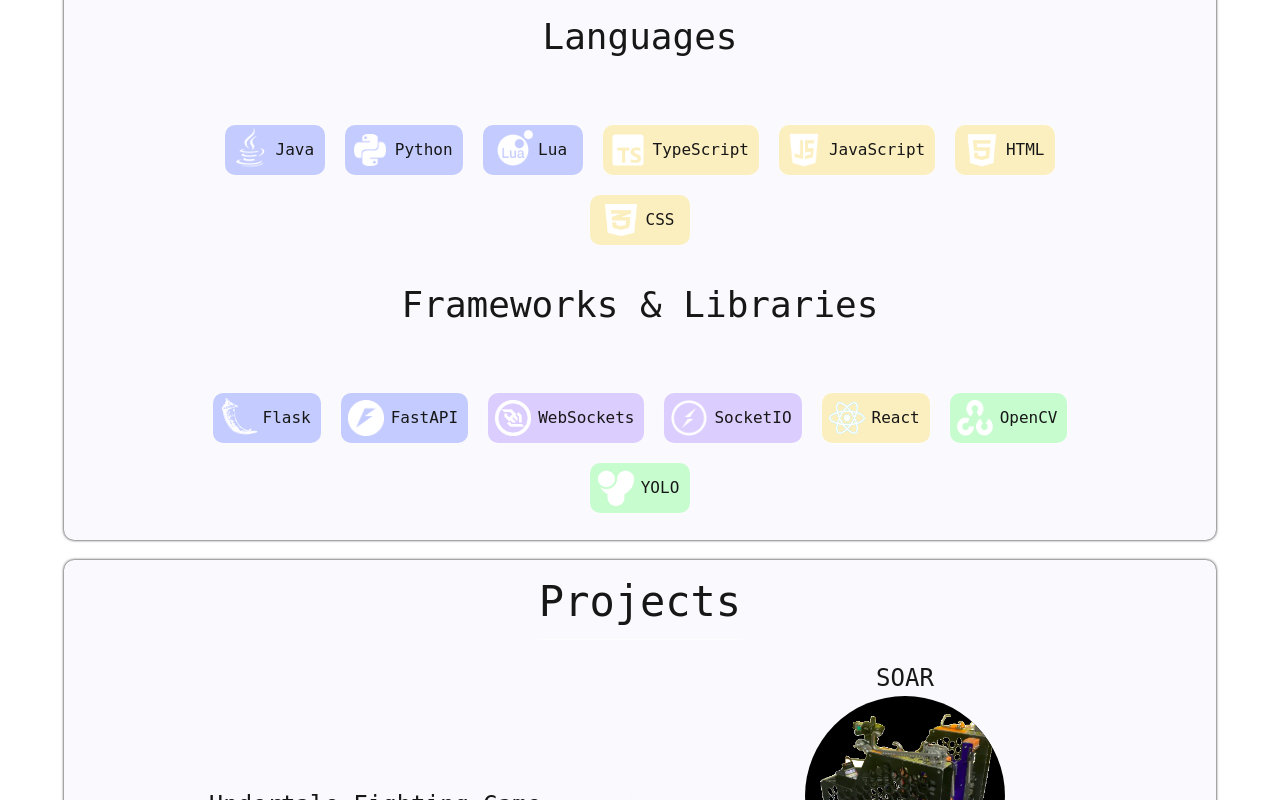
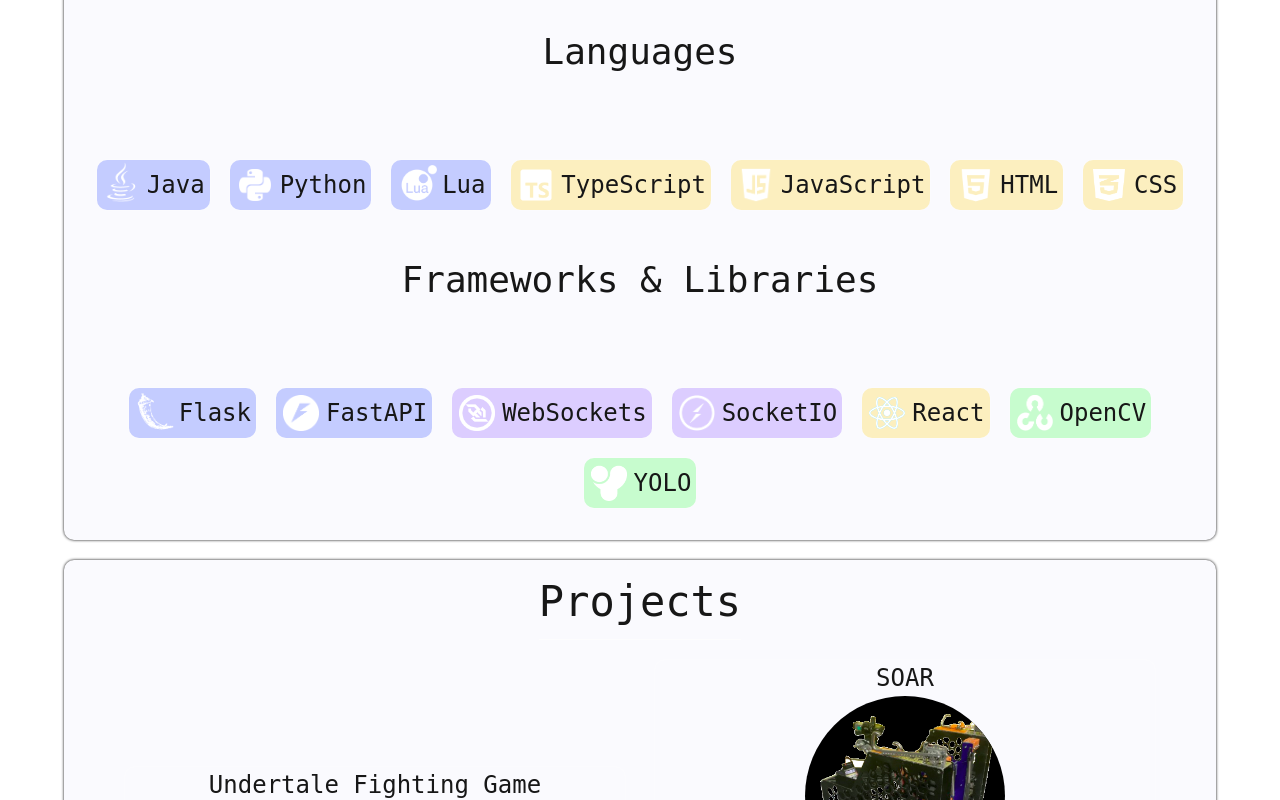
Before and after one commit to DoctorKrill08/Portfolio, a Next.js app: page / in a window 1280 px wide. Shown: the part 1460-2260 px from the top of the page. Built offline with nearby package versions, Linux system fonts and the light colour scheme.

Commit message:
projects part 3

```diff
--- a/app/projects/projects.jsx
+++ b/app/projects/projects.jsx
@@ -5,6 +5,7 @@
 import * as skills from '../skills/skill_buttons'
 import SkillIcon from '../skills/skill_buttons';
 import skillStyle from '../skills/skills.module.css';
+import { transform } from 'motion';
 
 
 export default function Skills({mobile = false }) {
@@ -54,14 +55,13 @@
         <div className={skillStyle.projectSkillTitle}><h2>Hardware</h2></div>
         <div className={skillStyle.skillBox}>
           <SkillIcon skill={skills.WHEELED_ODOMETRY} type={skills.HARDWARE} />
+          <SkillIcon skill={skills.IMU} type={skills.HARDWARE} />
           <SkillIcon skill={skills.WEBCAM} type={skills.HARDWARE} />
         </div>
         <div className={skillStyle.projectSkillTitle}><h2>Abilities</h2></div>
         <div className={skillStyle.skillBox}>
           <SkillIcon skill={skills.CONTROL} type={skills.OTHER} />
           <SkillIcon skill={skills.APRIL_TAGS} type={skills.OTHER} />
-          <SkillIcon skill={skills.AUTONOMOUS} type={skills.OTHER} />
-          <SkillIcon skill={skills.TELEOPERATED} type={skills.OTHER} />
         </div>
         </div>
     }
@@ -82,6 +82,7 @@
       <div className={skillStyle.projectSkillTitle}><h2>Hardware</h2></div>
       <div className={skillStyle.skillBox}>
         <SkillIcon skill={skills.WHEELED_ODOMETRY} type={skills.HARDWARE} />
+        <SkillIcon skill={skills.IMU} type={skills.HARDWARE} />
         <SkillIcon skill={skills.WEBCAM} type={skills.HARDWARE} />
       </div>
 
@@ -91,8 +92,6 @@
         <SkillIcon skill={skills.LOCALIZATION} type={skills.OTHER} />
         <SkillIcon skill={skills.APRIL_TAGS} type={skills.OTHER} />
         <SkillIcon skill={skills.SENSOR_FUSION} type={skills.OTHER} />
-        <SkillIcon skill={skills.AUTONOMOUS} type={skills.OTHER} />
-        <SkillIcon skill={skills.TELEOPERATED} type={skills.OTHER} />
       </div>
       </div>
     }
@@ -135,9 +134,6 @@
           <SkillIcon skill={skills.PATHING} type={skills.OTHER} />
           <SkillIcon skill={skills.LOCALIZATION} type={skills.OTHER} />
           <SkillIcon skill={skills.SENSOR_FUSION} type={skills.OTHER} />
-          <SkillIcon skill={skills.AUTONOMOUS} type={skills.OTHER} />
-          <SkillIcon skill={skills.TELEOPERATED} type={skills.OTHER} />
-          <SkillIcon skill={skills.FPV} type={skills.OTHER} />
         </div>
 
         </div>
@@ -171,9 +167,6 @@
         <div className={skillStyle.skillBox}>
           <SkillIcon skill={skills.CONTROL} type={skills.OTHER} />
           <SkillIcon skill={skills.APRIL_TAGS} type={skills.OTHER} />
-          <SkillIcon skill={skills.AUTONOMOUS} type={skills.OTHER} />
-          <SkillIcon skill={skills.TELEOPERATED} type={skills.OTHER} />
-          <SkillIcon skill={skills.FPV} type={skills.OTHER} />
         </div>
         </div>
     }
--- a/app/skills/skill_buttons.jsx
+++ b/app/skills/skill_buttons.jsx
@@ -54,9 +54,6 @@
 const color = 1
 const icon = 2
 const scale = 3
-
-
-export default function SkillIcon({ skill,type }) {
 var skills = [];
 skills[LANGUAGES] = {
   [JAVA]: [JAVA, blue, '/images/java_logo_white.webp', 1.3],
@@ -96,29 +93,39 @@
   [MAPPING]: [MAPPING, purple, null, null],
   [PATHING]: [PATHING, purple, null, null],
   [SENSOR_FUSION]: [SENSOR_FUSION, green, null, null],
-    [AUTONOMOUS]: [AUTONOMOUS, red, null, null],
-    [TELEOPERATED]: [TELEOPERATED, red, null, null],
-    [FPV]: [FPV, red, null, null],
 }
+export default function SkillIcon({ skill, type, small = true }) {
+
   if (!(Object.hasOwn(skills, type))) {
     console.log("type: " + type + " not found")
     return
   }
-  skills = skills[type]
-  if (!(Object.hasOwn(skills, skill))) {
+  if (!(Object.hasOwn(skills[type], skill))) {
     console.log("skill: " + skill + " not found")
     return
   }
-  skill = skills[skill]
+  skill = skills[type][skill]
   let image = skill[icon]
   let paddingRight = '5px'
 
+
+  let className = styles.skillIcon
+  let boxStyle = { backgroundColor: skill[color], paddingRight: paddingRight }
+  let imageStyle = {transform: 'scale(' + skill[scale] + ')'}
+  if (small) {
+    boxStyle['fontSize'] = '14px'
+    boxStyle['minWidth'] = '50px'
+    boxStyle['height'] = '30px'
+    imageStyle['width'] = '25px'
+    imageStyle['height'] = '25px'
+  }
   if (image) {
     paddingRight = '10px'
-    image = <img src={image} style={{transform: 'scale(' + skill[scale] + ')'}} alt={skill[name]} />
+    image = <img src={image} style={imageStyle} alt={skill[name]} />
   }
+
   return (
-    <div className={styles.skillIcon} style={{ backgroundColor: skill[color], paddingRight: paddingRight}}>
+    <div className={className} style={boxStyle}>
       {image}
       {skill[name]}
     </div>
--- a/app/skills/skills.jsx
+++ b/app/skills/skills.jsx
@@ -12,25 +12,25 @@
       <h2 style={{ marginTop: '20px', marginBottom: '10px', fontSize: '36px'}}>Languages</h2>
       <br/>
       <div className={styles.skillBox}>
-        <SkillIcon skill={skills.JAVA} type={skills.LANGUAGES} />
-        <SkillIcon skill={skills.PYTHON} type={skills.LANGUAGES} />
-        <SkillIcon skill={skills.LUA} type={skills.LANGUAGES} />
-        <SkillIcon skill={skills.TYPESCRIPT} type={skills.LANGUAGES} />
-        <SkillIcon skill={skills.JAVASCRIPT} type={skills.LANGUAGES} />
-        <SkillIcon skill={skills.HTML} type={skills.LANGUAGES} />
-        <SkillIcon skill={skills.CSS} type={skills.LANGUAGES} />
+        <SkillIcon skill={skills.JAVA} type={skills.LANGUAGES} small={false}/>
+        <SkillIcon skill={skills.PYTHON} type={skills.LANGUAGES} small={false} />
+        <SkillIcon skill={skills.LUA} type={skills.LANGUAGES} small={false}/>
+        <SkillIcon skill={skills.TYPESCRIPT} type={skills.LANGUAGES} small={false}/>
+        <SkillIcon skill={skills.JAVASCRIPT} type={skills.LANGUAGES} small={false}/>
+        <SkillIcon skill={skills.HTML} type={skills.LANGUAGES} small={false}/>
+        <SkillIcon skill={skills.CSS} type={skills.LANGUAGES} small={false}/>
       </div>
 
       <h2 style={{ marginTop: '20px', marginBottom: '10px', fontSize: '36px' }}>Frameworks & Libraries</h2>
       <br />
       <div className={styles.skillBox}>
-        <SkillIcon skill={skills.FLASK} type={skills.FRAMEWORKS} />
-        <SkillIcon skill={skills.FAST_API} type={skills.FRAMEWORKS} />
-        <SkillIcon skill={skills.WEBSOCKETS} type={skills.FRAMEWORKS} />
-        <SkillIcon skill={skills.SOCKETIO} type={skills.FRAMEWORKS} />
-        <SkillIcon skill={skills.REACT} type={skills.FRAMEWORKS} />
-        <SkillIcon skill={skills.OPENCV} type={skills.FRAMEWORKS} />
-        <SkillIcon skill={skills.YOLO} type={skills.FRAMEWORKS} />
+        <SkillIcon skill={skills.FLASK} type={skills.FRAMEWORKS} small={false}/>
+        <SkillIcon skill={skills.FAST_API} type={skills.FRAMEWORKS} small={false}/>
+        <SkillIcon skill={skills.WEBSOCKETS} type={skills.FRAMEWORKS} small={false}/>
+        <SkillIcon skill={skills.SOCKETIO} type={skills.FRAMEWORKS} small={false}/>
+        <SkillIcon skill={skills.REACT} type={skills.FRAMEWORKS} small={false}/>
+        <SkillIcon skill={skills.OPENCV} type={skills.FRAMEWORKS} small={false}/>
+        <SkillIcon skill={skills.YOLO} type={skills.FRAMEWORKS} small={false}/>
       </div>
 
      </FadeInWhenVisible>
--- a/app/skills/skills.module.css
+++ b/app/skills/skills.module.css
@@ -1,7 +1,5 @@
 .skillBox {
-    width: 90%;
-    margin-left: 5%;
-    margin-right: 5%;
+    width: 100%;
     display: flex;
     align-items: top;
     justify-content: center;
@@ -19,10 +17,8 @@
     justify-content: center;
     display: flex;
     cursor: pointer;
+    font-size: 24px;
     transition: transform 0.3s ease-in-out, box-shadow 0.3s ease-in-out;
-}
-.skillIcon p{
-    font-size: 24px;
 }
 .skillIcon img {
     margin-right: 5px;
```
Lines whose indentation alone changed are shown as unchanged.
